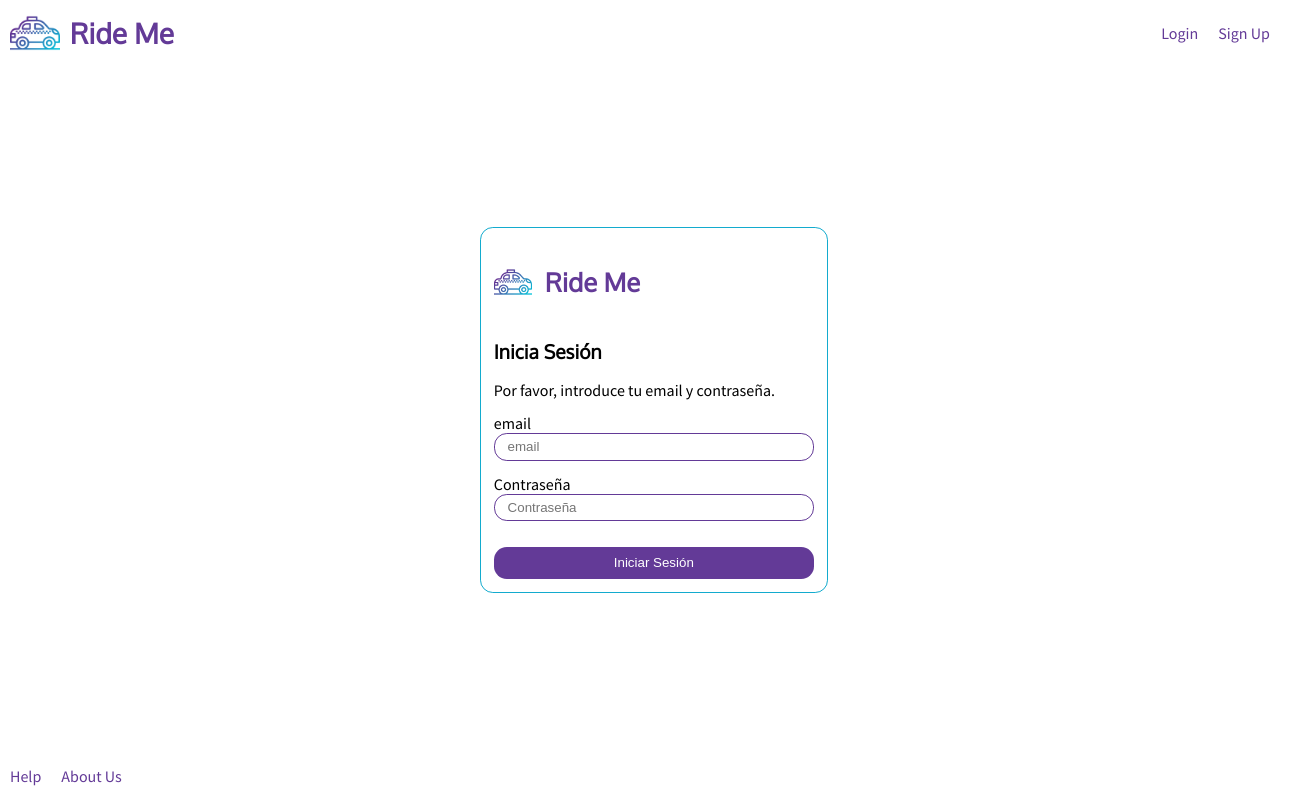
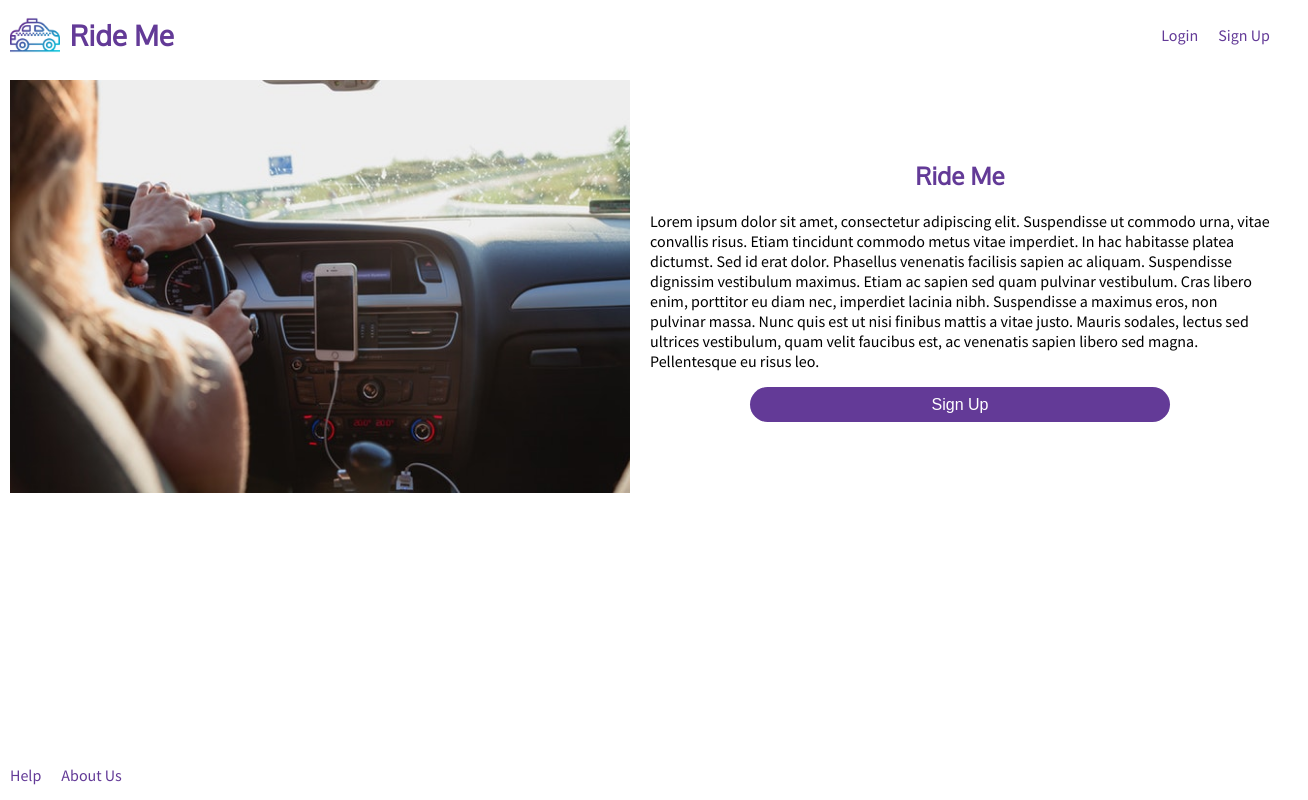
Before and after one commit to hyfi06/RideMe, a React app: page / in a window 1280 px wide. Shown: the whole page, 1308 px wide, since content can reach past the window. Built offline with nearby package versions, Linux system fonts and the light colour scheme; what google-maps-react would draw is missing.

Commit message:
[ADD] Home

```diff
--- /dev/null
+++ b/src/assets/styles/components/button.scss
@@ -0,0 +1,20 @@
+.button-container {
+  margin: 10px;
+  display: flex;
+  justify-content: center;
+  align-items: center;
+}
+.button{
+  width: 70%;
+  height: 35px;
+  min-width: 150px;
+  color: white;
+  font-size: 16px;
+  background-color: #633A97;
+  border-radius: 35px;
+  border: none;
+}
+
+.button:hover {
+  background-color: #13ABCE;
+}
--- /dev/null
+++ b/src/assets/styles/components/home.scss
@@ -0,0 +1,42 @@
+.home {
+  display: flex;
+  height: fit-content;
+  width: 100%;
+  max-height: inherit;
+  justify-content: space-around;
+  align-items: center;
+}
+.home__img{
+  width: 49%;
+  min-width: 250px;
+  margin: 10px;
+}
+
+.home__description {
+  width: 49%;
+  min-width: 250px;
+  margin: 10px;
+}
+.home__description > h2 {
+  color: #633A97;
+  text-align: center;
+}
+
+@media only screen {
+  @media (max-width: 600px) {
+    .home {
+      flex-direction: column;
+      justify-content: center;
+    }
+
+    .home__img{
+      width: 90%;
+      margin: 10px;
+    }
+    .home__description {
+      width: 90%;
+      min-width: 300px;
+      margin: 10px;
+    }
+  }
+}
--- a/src/assets/styles/containers/Layout.scss
+++ b/src/assets/styles/containers/Layout.scss
@@ -6,6 +6,7 @@
 .Layout__container {
   display: flex;
   flex: 1;
+  overflow: auto;
 }
 .Layout__container--content{
   margin: 0;
--- /dev/null
+++ b/src/components/GlobalButton.jsx
@@ -0,0 +1,10 @@
+import React from 'react';
+import '../assets/styles/components/button.scss';
+
+const GlobalButton = ({children, typeButton }) => (
+  <div className='button-container'>
+    <button className='button' type={typeButton}> {children} </button>
+  </div>
+);
+
+export default GlobalButton;
--- /dev/null
+++ b/src/components/Home.jsx
@@ -0,0 +1,34 @@
+import React from 'react';
+import homeImg from '../assets/static/home.jpg';
+import GlobalButton from './GlobalButton';
+import '../assets/styles/components/home.scss';
+
+const Home = () => (
+  <section className='home'>
+    <img className='home__img' src={homeImg} alt='Person driving' />
+    <section className='home__description'>
+      <h2>Ride Me</h2>
+      <p>
+        Lorem ipsum dolor sit amet, consectetur adipiscing elit.
+        Suspendisse ut commodo urna, vitae convallis risus.
+        Etiam tincidunt commodo metus vitae imperdiet.
+        In hac habitasse platea dictumst. Sed id erat dolor.
+        Phasellus venenatis facilisis sapien ac aliquam.
+        Suspendisse dignissim vestibulum maximus.
+        Etiam ac sapien sed quam pulvinar vestibulum.
+        Cras libero enim, porttitor eu diam nec, imperdiet lacinia nibh.
+        Suspendisse a maximus eros, non pulvinar massa.
+        Nunc quis est ut nisi finibus mattis a vitae justo.
+        Mauris sodales, lectus sed ultrices vestibulum, quam velit faucibus est, ac venenatis sapien libero sed magna.
+        Pellentesque eu risus leo.
+      </p>
+      <GlobalButton type='submit'>
+        Sign Up
+      </GlobalButton>
+
+    </section>
+
+  </section>
+);
+
+export default Home;
--- a/src/routes/App.js
+++ b/src/routes/App.js
@@ -1,6 +1,7 @@
 import React from 'react';
 import { BrowserRouter, Switch, Route } from 'react-router-dom';
 import Layout from '../containers/Layout';
+import Home from '../components/Home';
 import Login from '../components/Login';
 import Maps from '../components/Maps';
 import UserProfile from '../components/UserProfile';
@@ -11,7 +12,7 @@ const App = () => (
   <BrowserRouter>
     <Layout>
       <Switch>
-        <Route exact path='/' component={Login} />
+        <Route exact path='/' component={Home} />
         <Route exact path='/map' component={Maps} />
         <Route exact path='/login' component={Login} />
         <Route exact path='/profile' component={UserProfile} />
```
Also changed, not shown: src/containers/Home.jsx (deleted, +0 -7 lines), src/assets/static/home.jpg (added).
